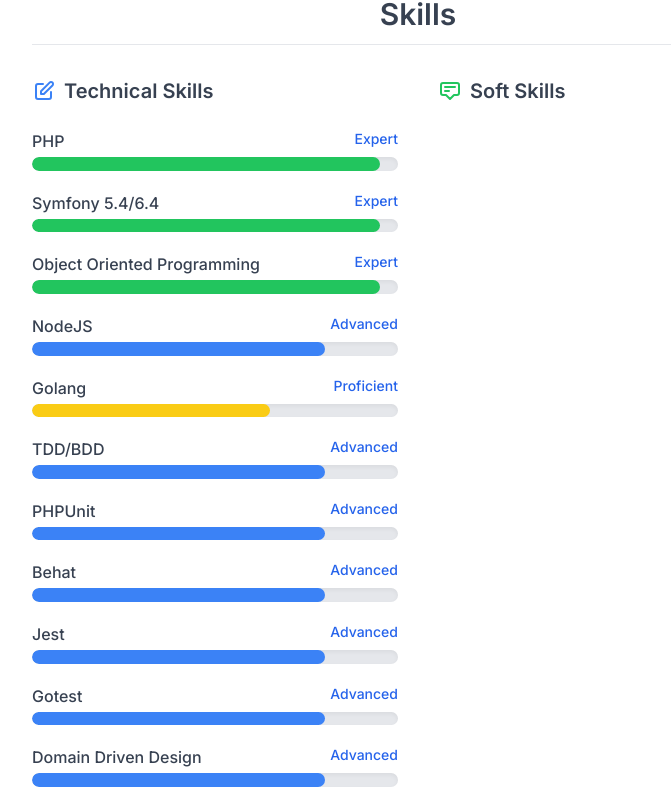
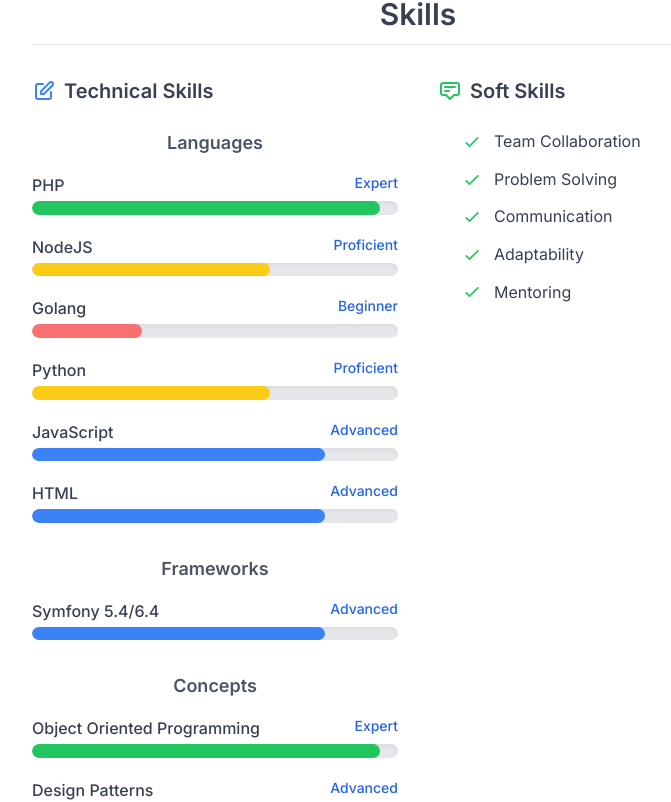
Before and after one commit to levofski/live-cv, a Vue app: page / in a window 1280 px wide. Shown: the part 3339-4141 px from the top of the page, without its empty margins (222-893 px from the left). Built offline with nearby package versions, Linux system fonts and the light colour scheme.

Commit message:
feat: enhance SkillsSection with categorized skills and improved structure - **Files Changed**: `SkillsSection.vue`, `skills.json` - **Reason**: Added categorization for technical skills and updated the skills data structure for better organization and display.

```diff
--- a/src/components/SkillsSection.vue
+++ b/src/components/SkillsSection.vue
@@ -1,5 +1,5 @@
 <script setup>
-import { defineProps, ref, onMounted, onUnmounted } from "vue";
+import { defineProps, ref, onMounted, onUnmounted, computed } from "vue";
 
 const props = defineProps({
   skills: Object,
@@ -7,6 +7,18 @@
 
 const technicalSkillsContainerRef = ref(null); // Ref for the technical skills container
 const animatedSkillBars = ref(new Set()); // To track which skill bars have been animated
+
+// Group skills by category
+const skillsByCategory = computed(() => {
+  const categories = {};
+  props.skills.technical.forEach((skill) => {
+    if (!categories[skill.category]) {
+      categories[skill.category] = [];
+    }
+    categories[skill.category].push(skill);
+  });
+  return categories;
+});
 
 function getSkillLevelAttributes(level) {
   switch (level) {
@@ -86,8 +98,16 @@
           </svg>
           Technical Skills
         </h3>
+        <div
+          v-for="(categorySkills, category) in skillsByCategory"
+          :key="category"
+          class="mb-8"
+        >
+          <h4 class="text-lg font-semibold text-gray-600 mb-4 capitalize">
+            {{ category }}
+          </h4>
           <div class="space-y-5">
-          <div v-for="skill in skills.technical" :key="skill.name" class="">
+            <div v-for="skill in categorySkills" :key="skill.name" class="">
               <div class="flex justify-between mb-1">
                 <span class="text-base font-medium text-gray-700">{{
                   skill.name
@@ -108,6 +128,7 @@
                       : '0%',
                   }"
                 ></div>
+              </div>
             </div>
           </div>
         </div>
--- a/src/data/skills.json
+++ b/src/data/skills.json
@@ -1,35 +1,54 @@
 {
   "technical": [
-    { "name": "PHP", "level": "Expert" },
-    { "name": "Symfony 5.4/6.4", "level": "Expert" },
-    { "name": "Object Oriented Programming", "level": "Expert" },
-    { "name": "NodeJS", "level": "Advanced" },
-    { "name": "Golang", "level": "Proficient" },
-    { "name": "TDD/BDD", "level": "Advanced" },
-    { "name": "PHPUnit", "level": "Advanced" },
-    { "name": "Behat", "level": "Advanced" },
-    { "name": "Jest", "level": "Advanced" },
-    { "name": "Gotest", "level": "Advanced" },
-    { "name": "Domain Driven Design", "level": "Advanced" },
-    { "name": "Microservices Architecture", "level": "Advanced" },
-    { "name": "Lean/Agile methodologies", "level": "Advanced" },
-    { "name": "Docker", "level": "Proficient" },
-    { "name": "Kubernetes", "level": "Proficient" },
-    { "name": "Kind", "level": "Proficient" },
-    { "name": "AWS", "level": "Proficient" },
-    { "name": "AI", "level": "Advanced" },
-    { "name": "Agent coding", "level": "Advanced" },
-    { "name": "Zend Framework 1 & 2", "level": "Advanced" },
-    { "name": "Symfony 5", "level": "Expert" },
-    { "name": "HTML", "level": "Advanced" },
-    { "name": "JavaScript", "level": "Advanced" },
-    { "name": "Angular 5", "level": "Advanced" },
-    { "name": "CSS", "level": "Advanced" },
-    { "name": "LESS", "level": "Advanced" },
-    { "name": "Bootstrap", "level": "Advanced" },
-    { "name": "MySQL", "level": "Advanced" },
-    { "name": "MongoDB", "level": "Advanced" },
-    { "name": "ElasticSearch", "level": "Advanced" }
+    { "name": "PHP", "level": "Expert", "category": "Languages" },
+    { "name": "NodeJS", "level": "Proficient", "category": "Languages" },
+    { "name": "Golang", "level": "Beginner", "category": "Languages" },
+    { "name": "Python", "level": "Proficient", "category": "Languages" },
+    { "name": "JavaScript", "level": "Advanced", "category": "Languages" },
+    { "name": "HTML", "level": "Advanced", "category": "Languages" },
+    {
+      "name": "Symfony 5.4/6.4",
+      "level": "Advanced",
+      "category": "Frameworks"
+    },
+    {
+      "name": "Object Oriented Programming",
+      "level": "Expert",
+      "category": "Concepts"
+    },
+    { "name": "Design Patterns", "level": "Advanced", "category": "Concepts" },
+    { "name": "RESTful APIs", "level": "Advanced", "category": "Concepts" },
+    { "name": "TDD/BDD", "level": "Advanced", "category": "Testing" },
+    { "name": "PHPUnit", "level": "Advanced", "category": "Testing" },
+    { "name": "Behat", "level": "Advanced", "category": "Testing" },
+    { "name": "MySQL", "level": "Advanced", "category": "Databases" },
+    { "name": "MongoDB", "level": "Advanced", "category": "Databases" },
+    { "name": "ElasticSearch", "level": "Proficient", "category": "Databases" },
+    { "name": "Git", "level": "Expert", "category": "Tools" },
+    { "name": "Docker", "level": "Proficient", "category": "Tools" },
+    { "name": "Kubernetes", "level": "Proficient", "category": "Tools" },
+    {
+      "name": "Domain Driven Design",
+      "level": "Advanced",
+      "category": "Architecture"
+    },
+    {
+      "name": "Microservices Architecture",
+      "level": "Advanced",
+      "category": "Architecture"
+    },
+    {
+      "name": "Lean/Agile methodologies",
+      "level": "Advanced",
+      "category": "Methodologies"
+    },
+    { "name": "AWS", "level": "Proficient", "category": "Cloud" }
   ],
-  "soft": []
+  "soft": [
+    "Team Collaboration",
+    "Problem Solving",
+    "Communication",
+    "Adaptability",
+    "Mentoring"
+  ]
 }
```
Lines whose indentation alone changed are shown as unchanged.
